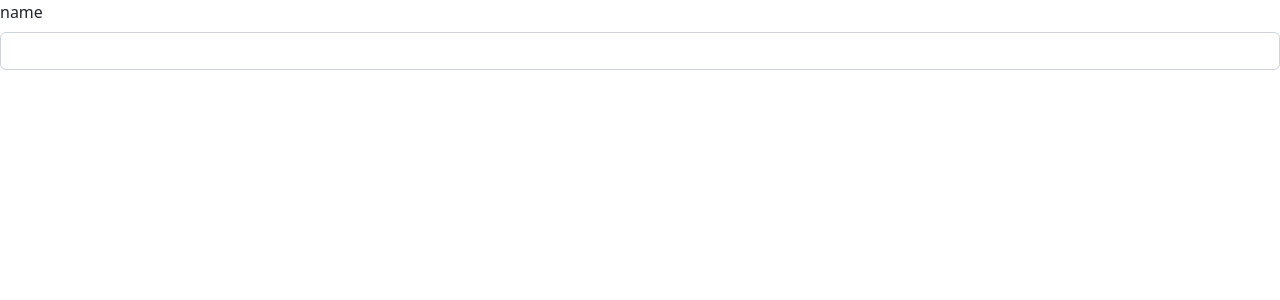
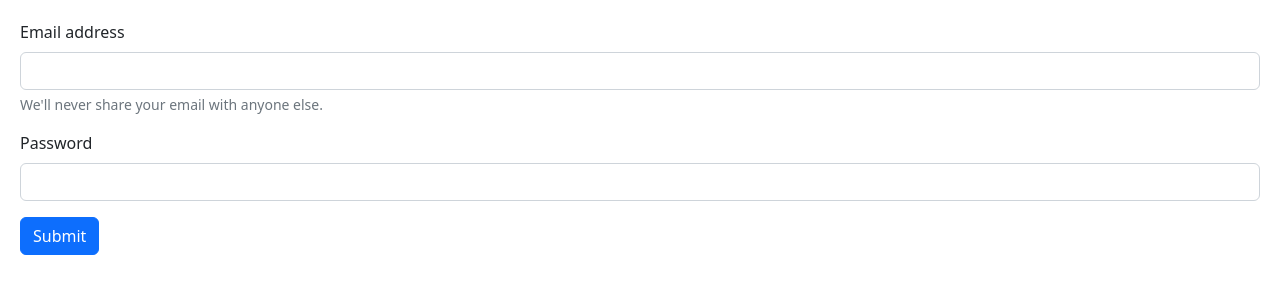
Before and after one commit to sharktankful/To-Do-List, a React (Vite) app in the folder FrontEnd/ToDo-List/: page / in a window 1280 px wide. Shown: the top 300 px of the page. Built offline with nearby package versions, Linux system fonts and the light colour scheme.

Commit message:
Setting up Signup Component

```diff
--- a/FrontEnd/ToDo-List/src/App.tsx
+++ b/FrontEnd/ToDo-List/src/App.tsx
@@ -1,10 +1,16 @@
 import ListGroup from "./components/ListGroup";
 import Form from "./components/Form";
+import { useState } from "react";
 
 function App() {
+  const [token, setToken] = useState<string>('');
+
+  const handleTokenChange = (newToken: string) => {
+    setToken(newToken)
+  }
   return (
     <div>
-      <Form/>
+      <Form onTokenChange={handleTokenChange}/>
     </div>
   );
 }
--- a/FrontEnd/ToDo-List/src/components/Form.tsx
+++ b/FrontEnd/ToDo-List/src/components/Form.tsx
@@ -1,12 +1,64 @@
-import React from "react";
+import React, { FormEvent, useRef } from "react";
+import axios from "axios";
 
-const Form = () => {
+interface FormProps {
+  onTokenChange: (token: string) => void;
+}
+
+const Form: React.FC<FormProps> = ({ onTokenChange }) => {
+  const emailRef = useRef<HTMLInputElement>(null);
+  const passwordRef = useRef<HTMLInputElement>(null);
+
+  const handleSubmit = async (event: FormEvent) => {
+    event.preventDefault();
+
+    const email = emailRef.current?.value || "";
+    const password = passwordRef.current?.value || "";
+
+    try {
+      const response = await axios.post(
+        "http://todolistapi-dev.us-west-2.elasticbeanstalk.com/create/",
+        { email, password }
+      );
+      const token = response.data.token;
+
+      onTokenChange(token);
+    } catch (error) {
+      console.error("Error sending request:", error);
+    }
+  };
+
   return (
-    <form>
+    <form onSubmit={handleSubmit}>
       <div className="mb-3">
-        <label htmlFor="name" className="form-label">name</label>
-        <input type="name" className="form-control" />
+        <label htmlFor="exampleInputEmail1" className="form-label">
+          Email address
+        </label>
+        <input
+          ref={emailRef}
+          type="email"
+          className="form-control"
+          id="exampleInputEmail1"
+          aria-describedby="emailHelp"
+        />
+        <div id="emailHelp" className="form-text">
+          We'll never share your email with anyone else.
+        </div>
       </div>
+      <div className="mb-3">
+        <label htmlFor="exampleInputPassword1" className="form-label">
+          Password
+        </label>
+        <input
+          ref={passwordRef}
+          type="password"
+          className="form-control"
+          id="exampleInputPassword1"
+        />
+      </div>
+      <button type="submit" className="btn btn-primary">
+        Submit
+      </button>
     </form>
   );
 };
--- /dev/null
+++ b/FrontEnd/ToDo-List/src/index.css
@@ -0,0 +1,3 @@
+body {
+    padding: 20px;
+}
--- a/FrontEnd/ToDo-List/src/main.tsx
+++ b/FrontEnd/ToDo-List/src/main.tsx
@@ -2,6 +2,7 @@ import React from 'react'
 import ReactDOM from 'react-dom/client'
 import App from './App'
 import 'bootstrap/dist/css/bootstrap.css'
+import './index.css'
 
 ReactDOM.createRoot(document.getElementById('root') as HTMLElement).render(
   <React.StrictMode>
```
